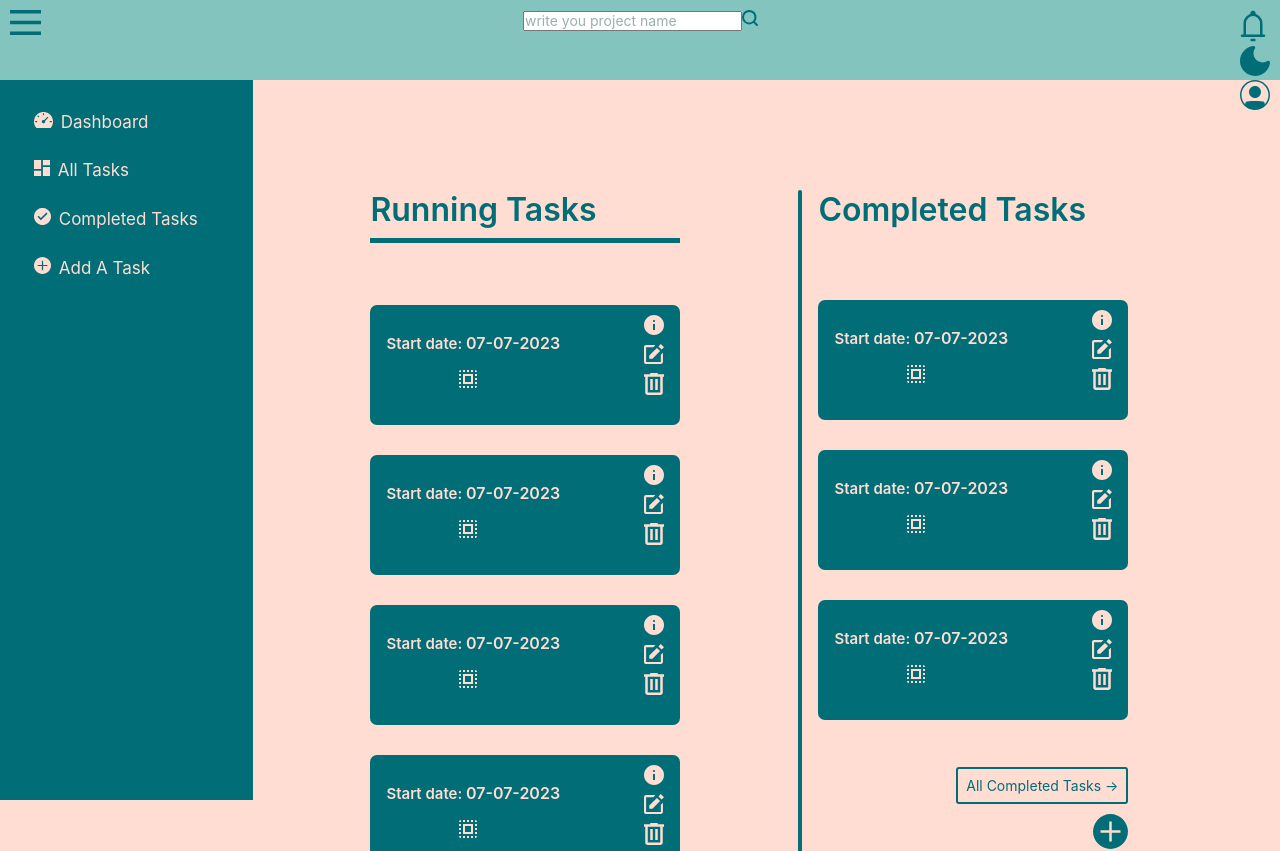
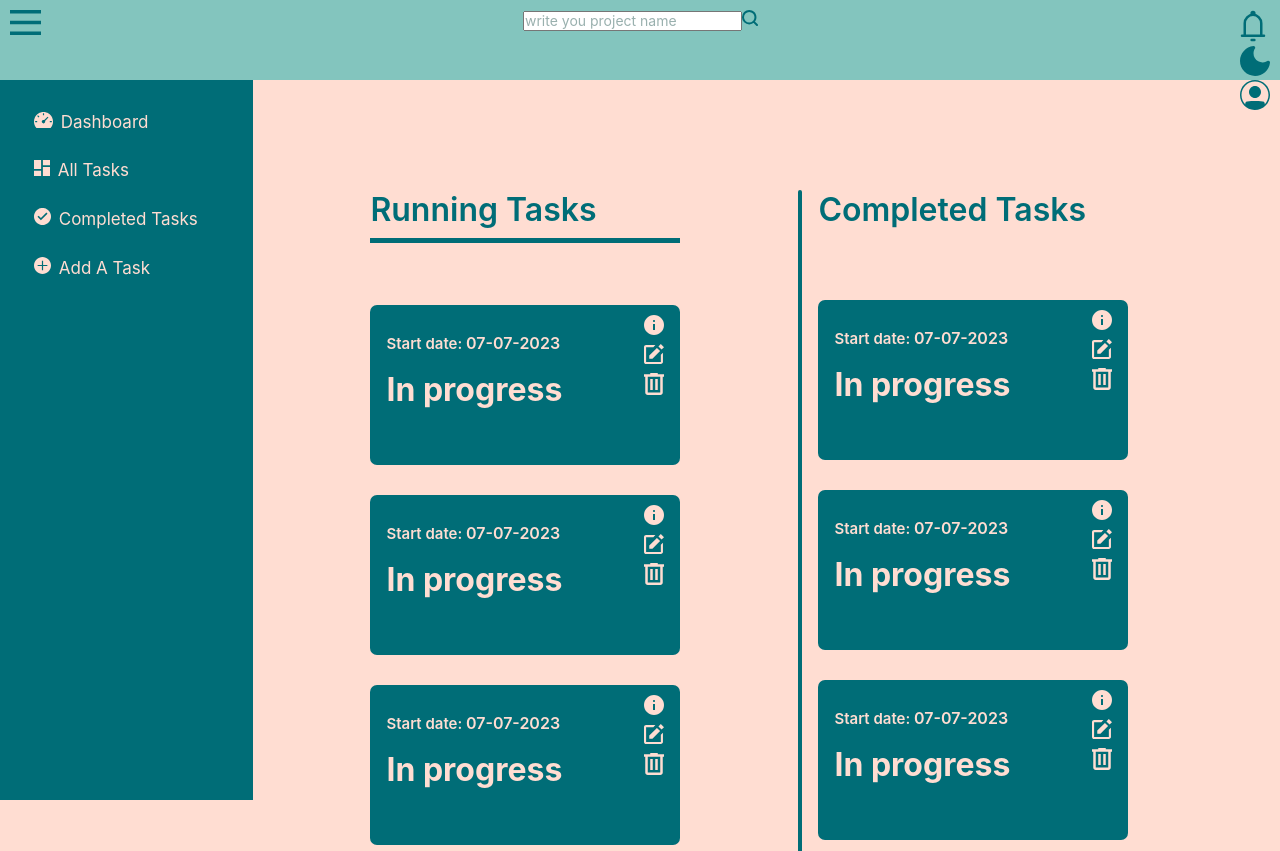
Before and after one commit to Fox7213/todo-list-app, a React (Vite) app: page / in a window 1280 px wide. Shown: the top 851 px of the page. Built offline with nearby package versions, Linux system fonts and the light colour scheme.

Commit message:
feat done

```diff
--- a/src/components/Card/Card.jsx
+++ b/src/components/Card/Card.jsx
@@ -6,7 +6,7 @@ import i2 from "../../image/Card/2.svg";
 import i3 from "../../image/Card/3.svg";
 import Modal from '../../pages/Modal';
 
-const Card = ({title, description, id, deleteTask, fetchData}) => {
+const Card = ({title, description, id, deleteTask, fetchData, status, onSetStatus}) => {
     const [isModalOpen, setIsModalOpen] = useState(false);
 
     const onCloseModal = () => {
@@ -20,10 +20,13 @@ const Card = ({title, description, id, deleteTask, fetchData}) => {
                 <div className={style.right}>
                     <h1 className={style.Name}>{title}</h1>
                     <p className={style.date}>Start date: <span>07-07-2023</span></p>
-                    <div className={style.stateTask}>
-                        <img className={style.mark} src={mark} alt=""/>
-                        <p>{description}</p>
+                    <div className={style.stateTask} onClick={() => onSetStatus(id)}>
+                        {/*<img className={style.mark} src={mark} alt=""/>*/}
+                        {
+                            status ? <h1>Done</h1> : <h1>In progress</h1>
+                        }
                     </div>
+                    <p>{description}</p>
                 </div>
 
                 <div className={style.left}>
--- a/src/pages/AllTasks.jsx
+++ b/src/pages/AllTasks.jsx
@@ -30,6 +30,15 @@ const AllTasks = () => {
             fetchData()
         } catch (e) {
             console.log(e);
+        }
+    }
+
+    const onSetStatus = async (id) => {
+        try{
+            await $api.patch(`/api/tasks/${id}/status`);
+            fetchData()
+        }catch(e){
+            console.log(e)
         }
     }
 
@@ -83,7 +92,8 @@ const AllTasks = () => {
 
                 <div className={style.Cards}>
                     {
-                        data?.map((task) => <Card fetchData={fetchData} deleteTask={deleteTask} title={task.title} id={task.id}
+                        data?.map((task) => <Card onSetStatus={onSetStatus} status={task.completed} fetchData={fetchData} deleteTask={deleteTask}
+                                                  title={task.title} id={task.id}
                                                   description={task.description}
                                                   key={task.id}/>)
                     }
--- a/src/styles/Card.module.css
+++ b/src/styles/Card.module.css
@@ -1,7 +1,7 @@
 .card{
     background-color: #006D77;
     width: 310px;
-    height: 120px;
+    height: 160px;
     display: flex;
     justify-content: space-between;
     color: #FFDDD2;
```
